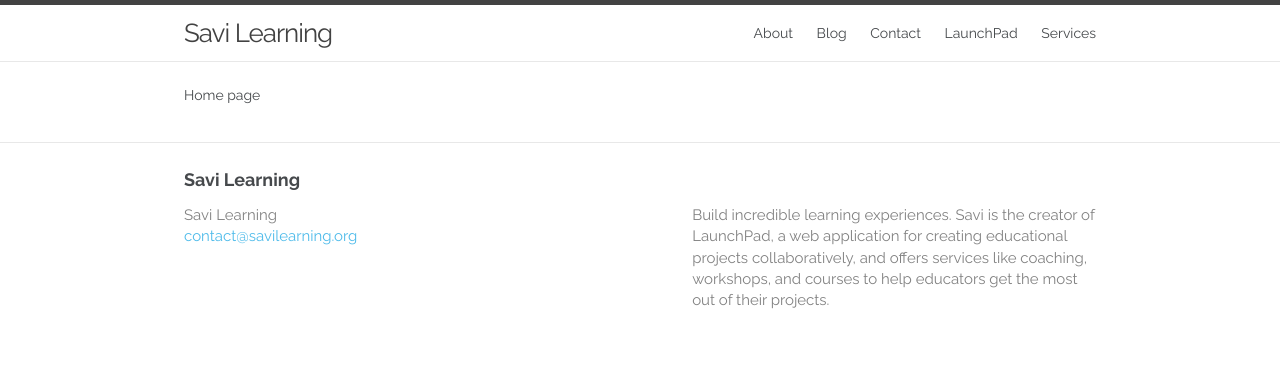
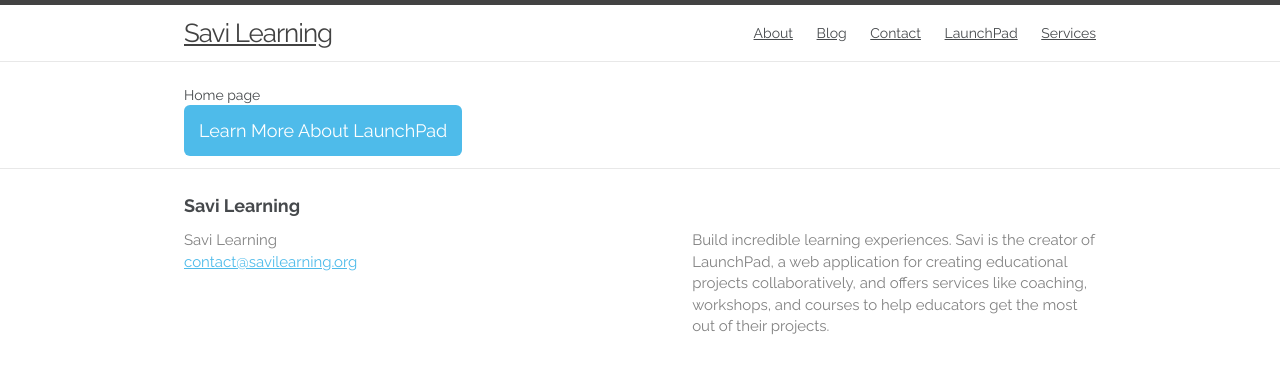
Before and after one commit to savilabs/savilabs.github.io, a Jekyll site: the page built from index.html, in a window 1280 px wide. Shown: the top 374 px of the page. Built offline with Jekyll 4.4.1, drawn with Linux system fonts in a browser that asks for light colours.

Commit message:
Add button styles
This adds a reusable style for buttons based on the mock-ups.

```diff
--- a/_sass/_base.scss
+++ b/_sass/_base.scss
@@ -111,11 +111,12 @@ h6 {
 }
 
 /**
-* Links
+* Links & Buttons
 */
 a {
   color: $brand-color;
-  text-decoration: none;
+  text-decoration: underline;
+  transition: color .5s;
 
   &:visited {
     color: darken($brand-color, 15%);
@@ -123,11 +124,27 @@ a {
 
   &:hover {
     color: $text-color;
-    text-decoration: underline;
   }
 }
 
+button,
+button.btn,
+a.btn,
+.btn {
+  background-color: $brand-color;
+  border-radius: 6px;
+  color: $background-color;
+  font-size: 18px;
+  padding: 15px;
+  text-align: center;
+  text-decoration: none;
+  transition: background-color .5s;
 
+  &:hover {
+    background-color: darken($brand-color, 15%);
+    color: $background-color;
+  }
+}
 
 /**
 * Blockquotes
--- a/index.html
+++ b/index.html
@@ -3,3 +3,5 @@ layout: default
 ---
 
 <p>Home page</p>
+
+<a class='btn' href='/launchpad'>Learn More About LaunchPad</a>
```
